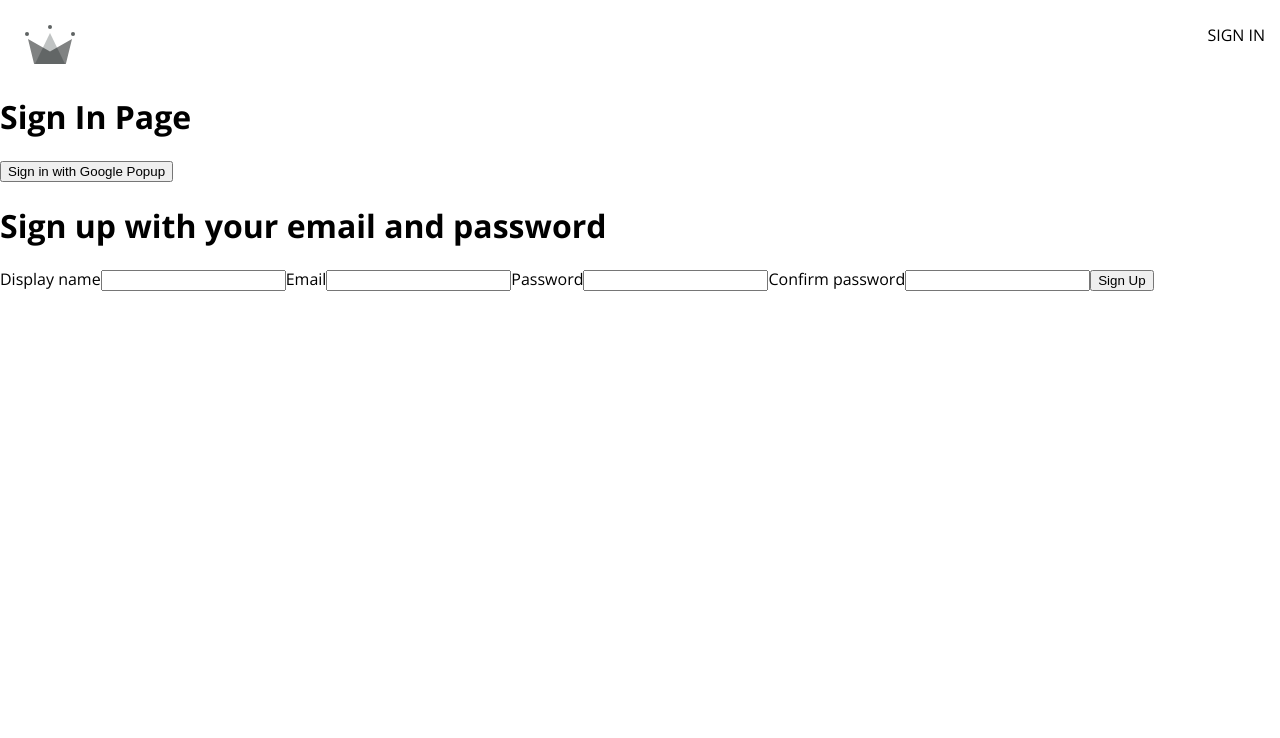
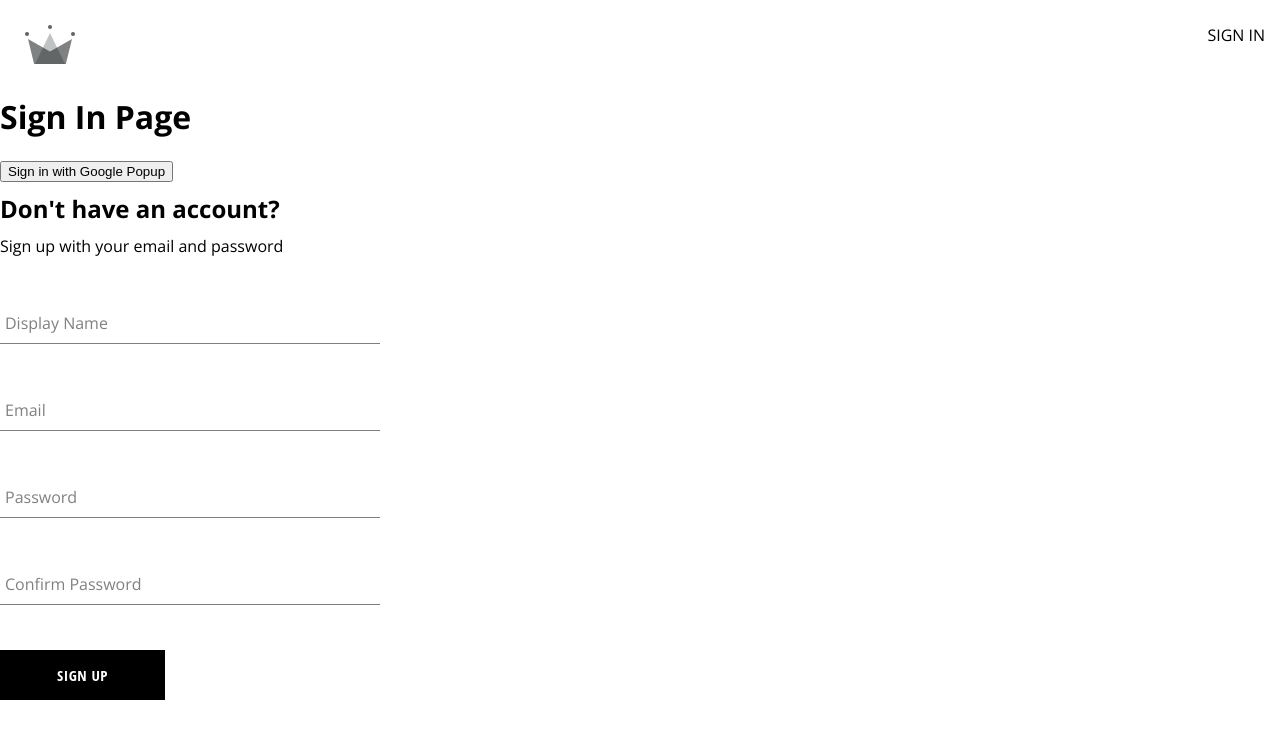
Before and after one commit to Alblupynos/clothing-store, a React (Create React App) app: page /sign-in in a window 1280 px wide. Shown: the top 738 px of the page. Built offline with nearby package versions, Linux system fonts and the light colour scheme.

Commit message:
Sign In, Sign Up Components

```diff
--- /dev/null
+++ b/src/components/button/button.component.jsx
@@ -0,0 +1,19 @@
+import "./button.styles.scss";
+
+const BUTTON_TYPE_CLASSES = {
+  google: "google-sign-in",
+  inverted: "inverted",
+};
+
+const Button = ({ children, buttonType, ...otherProps }) => {
+  return (
+    <button
+      className={`button-container ${BUTTON_TYPE_CLASSES[buttonType]}`}
+      {...otherProps}
+    >
+      {children}
+    </button>
+  );
+};
+
+export default Button;
--- /dev/null
+++ b/src/components/button/button.styles.scss
@@ -0,0 +1,46 @@
+.button-container {
+  min-width: 165px;
+  width: auto;
+  height: 50px;
+  letter-spacing: 0.5px;
+  line-height: 50px;
+  padding: 0 35px 0 35px;
+  font-size: 15px;
+  background-color: black;
+  color: white;
+  text-transform: uppercase;
+  font-family: "Open Sans Condensed";
+  font-weight: bolder;
+  border: none;
+  cursor: pointer;
+  display: flex;
+  justify-content: center;
+
+  &:hover {
+    background-color: white;
+    color: black;
+    border: 1px solid black;
+  }
+
+  &.google-sign-in {
+    background-color: #4285f4;
+    color: white;
+
+    &:hover {
+      background-color: #357ae8;
+      border: none;
+    }
+  }
+
+  &.inverted {
+    background-color: white;
+    color: black;
+    border: 1px solid black;
+
+    &:hover {
+      background-color: black;
+      color: white;
+      border: none;
+    }
+  }
+}
--- /dev/null
+++ b/src/components/form-input/form-input.component.jsx
@@ -0,0 +1,20 @@
+import "./form-input.styles.scss";
+
+const FormInput = ({ label, ...otherProps }) => {
+  return (
+    <div className="group">
+      <input className="form-input" {...otherProps} />
+      {label && (
+        <label
+          className={`${
+            otherProps.value.length ? "shrink" : ""
+          } form-input-label`}
+        >
+          {label}
+        </label>
+      )}
+    </div>
+  );
+};
+
+export default FormInput;
--- /dev/null
+++ b/src/components/form-input/form-input.styles.scss
@@ -0,0 +1,54 @@
+$sub-color: grey;
+$main-color: black;
+
+@mixin shrinkLabel {
+  top: -14px;
+  font-size: 12px;
+  color: $main-color;
+}
+
+.group {
+  position: relative;
+  margin: 45px 0;
+
+  .form-input {
+    background: none;
+    background-color: white;
+    color: $sub-color;
+    font-size: 18px;
+    padding: 10px 10px 10px 5px;
+    display: block;
+    width: 100%;
+    border: none;
+    border-radius: 0;
+    border-bottom: 1px solid $sub-color;
+    margin: 25px 0;
+
+    &:focus {
+      outline: none;
+    }
+
+    &:focus ~ .form-input-label {
+      @include shrinkLabel();
+    }
+  }
+
+  input[type="password"] {
+    letter-spacing: 0.3em;
+  }
+
+  .form-input-label {
+    color: $sub-color;
+    font-size: 16px;
+    font-weight: normal;
+    position: absolute;
+    pointer-events: none;
+    left: 5px;
+    top: 10px;
+    transition: 300ms ease all;
+
+    &.shrink {
+      @include shrinkLabel();
+    }
+  }
+}
--- a/src/components/sign-up-form/sign-up-form.component.jsx
+++ b/src/components/sign-up-form/sign-up-form.component.jsx
@@ -1,20 +1,102 @@
+import { useState } from "react";
+
+import FormInput from "../form-input/form-input.component";
+import Button from "../button/button.component";
+
+import {
+  createAuthUserWithEmailAndPassword,
+  createUserDocumentFromAuth,
+} from "../../utils/firebase/firebase.utils";
+
+import "./sign-up-form.styles.scss";
+
+const defaultFormFields = {
+  displayName: "",
+  email: "",
+  password: "",
+  confirmPassword: "",
+};
+
 const SignUpForm = () => {
+  const [formFields, setFormFields] = useState(defaultFormFields);
+  const { displayName, email, password, confirmPassword } = formFields;
+
+  const resetFormFields = () => {
+    setFormFields(defaultFormFields);
+  };
+
+  const handleSubmit = async (event) => {
+    event.preventDefault();
+
+    if (password !== confirmPassword) {
+      alert("passwords do not match");
+      return;
+    }
+
+    try {
+      const { user } = await createAuthUserWithEmailAndPassword(
+        email,
+        password
+      );
+
+      await createUserDocumentFromAuth(user, { displayName });
+      resetFormFields();
+    } catch (error) {
+      if (error.code === "auth/email-already-in-use") {
+        alert("Cannot create user, email already in use");
+      } else {
+        console.log("user creation encountered an error", error);
+      }
+    }
+  };
+
+  const handleChange = (event) => {
+    const { name, value } = event.target;
+
+    setFormFields({ ...formFields, [name]: value });
+  };
+
   return (
-    <div>
-      <h1>Sign up with your email and password</h1>
-      <form onSubmit={() => {}}>
-        <label>Display name</label>
-        <input type="text" required />
+    <div className="sign-up-container">
+      <h2>Don't have an account?</h2>
+      <span>Sign up with your email and password</span>
+      <form onSubmit={handleSubmit}>
+        <FormInput
+          label="Display Name"
+          type="text"
+          required
+          onChange={handleChange}
+          name="displayName"
+          value={displayName}
+        />
 
-        <label>Email</label>
-        <input type="email" required />
+        <FormInput
+          label="Email"
+          type="email"
+          required
+          onChange={handleChange}
+          name="email"
+          value={email}
+        />
 
-        <label>Password</label>
-        <input type="password" required />
+        <FormInput
+          label="Password"
+          type="password"
+          required
+          onChange={handleChange}
+          name="password"
+          value={password}
+        />
 
-        <label>Confirm password</label>
-        <input type="password" required />
-        <button type="submit">Sign Up</button>
+        <FormInput
+          label="Confirm Password"
+          type="password"
+          required
+          onChange={handleChange}
+          name="confirmPassword"
+          value={confirmPassword}
+        />
+        <Button type="submit">Sign Up</Button>
       </form>
     </div>
   );
--- /dev/null
+++ b/src/components/sign-up-form/sign-up-form.styles.scss
@@ -0,0 +1,9 @@
+.sign-up-container {
+  display: flex;
+  flex-direction: column;
+  width: 380px;
+
+  h2 {
+    margin: 10px 0;
+  }
+}
--- a/src/utils/firebase/firebase.utils.js
+++ b/src/utils/firebase/firebase.utils.js
@@ -4,6 +4,7 @@
   signInWithRedirect,
   signInWithPopup,
   GoogleAuthProvider,
+  createUserWithEmailAndPassword,
 } from "firebase/auth";
 import { getFirestore, doc, getDoc, setDoc } from "firebase/firestore";
 
@@ -18,18 +19,26 @@
 
 const firebaseApp = initializeApp(firebaseConfig);
 
-const provider = new GoogleAuthProvider();
+const googleProvider = new GoogleAuthProvider();
 
-provider.setCustomParameters({
+googleProvider.setCustomParameters({
   prompt: "select_account",
 });
 
 export const auth = getAuth();
-export const signInWithGooglePopup = () => signInWithPopup(auth, provider);
+export const signInWithGooglePopup = () =>
+  signInWithPopup(auth, googleProvider);
+export const signInWithGoogleRedirect = () =>
+  signInWithRedirect(auth, googleProvider);
 
 export const db = getFirestore();
 
-export const createUserDocumentFromAuth = async (userAuth) => {
+export const createUserDocumentFromAuth = async (
+  userAuth,
+  additionalInformation = {}
+) => {
+  if (!userAuth) return;
+
   const userDocRef = doc(db, "users", userAuth.uid);
 
   const userSnapshot = await getDoc(userDocRef);
@@ -43,6 +52,7 @@
         displayName,
         email,
         createdAt,
+        ...additionalInformation,
       });
     } catch (error) {
       console.log("error creating the user", error.message);
@@ -51,3 +61,9 @@
 
   return userDocRef;
 };
+
+export const createAuthUserWithEmailAndPassword = async (email, password) => {
+  if (!email || !password) return;
+
+  return await createUserWithEmailAndPassword(auth, email, password);
+};
```
